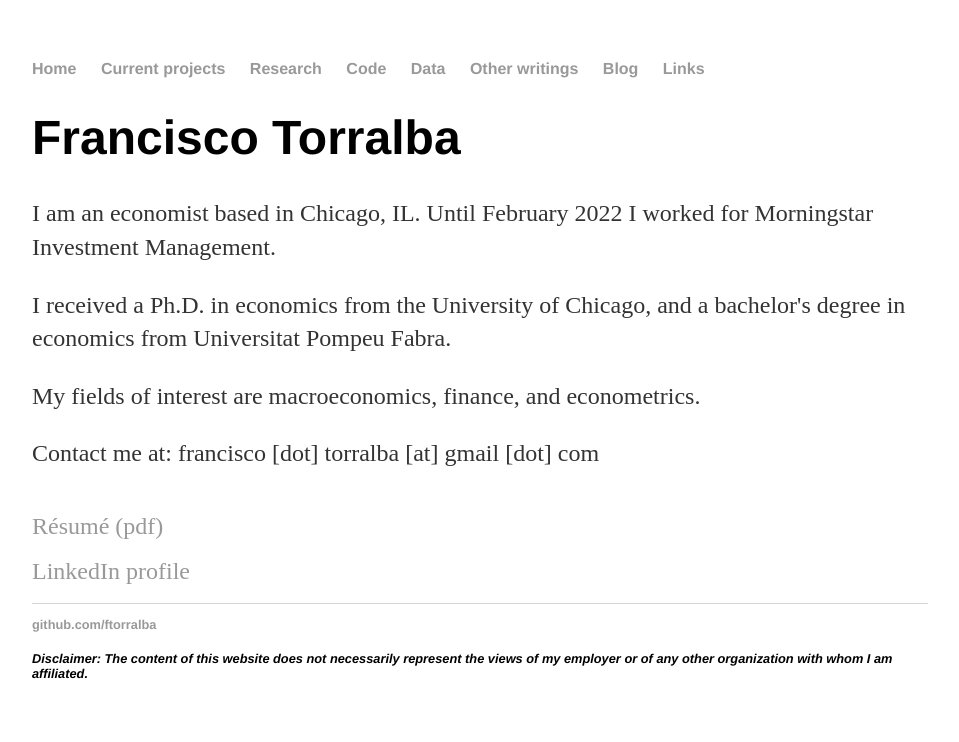
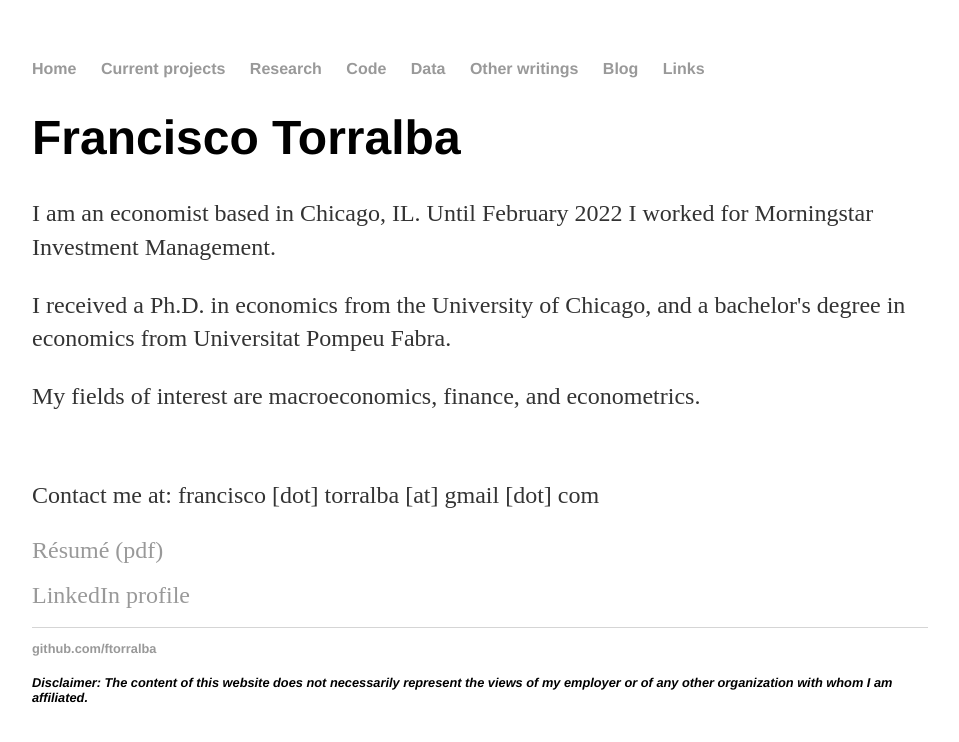
Before and after one commit to ftorralba/ftorralba.github.io, a Jekyll site: the page built from index.html, in a window 1280 px wide. Shown: the top 742 px of the page, without its empty margins (160-1119 px from the left). Built offline with Jekyll 4.4.1, drawn with Linux system fonts in a browser that asks for light colours.

Commit message:
Update index.html

```diff
--- a/index.html
+++ b/index.html
@@ -9,10 +9,9 @@ title: Francisco Torralba
 	<p>I received a Ph.D. in economics from the University of Chicago, and a bachelor's degree in economics from Universitat Pompeu Fabra.</p>
 
 	<p>My fields of interest are macroeconomics, finance, and econometrics.</p>
-
+	</br>
 	<p>Contact me at: francisco [dot] torralba [at] gmail [dot] com</p>
-	</br>
-        <a style='font-size: 1.5em;' href="FTorralba_Resume_short_20220305.pdf" download="FTorralba_Resume_short_20220305.pdf">R&eacutesum&eacute (pdf)</a>
+	<a style='font-size: 1.5em;' href="FTorralba_Resume_short_20220305.pdf" download="FTorralba_Resume_short_20220305.pdf">R&eacutesum&eacute (pdf)</a>
         </br>
  	</br>
 	<a style='font-size: 1.5em;' href="https://www.linkedin.com/in/franciscotorralba/">LinkedIn profile</a>
```
